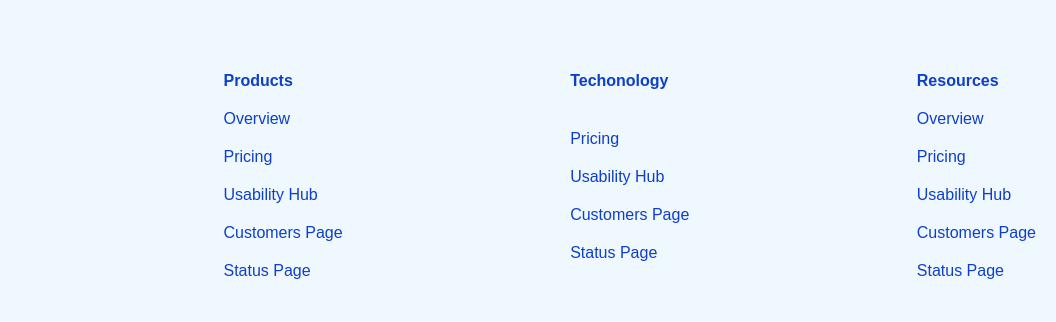
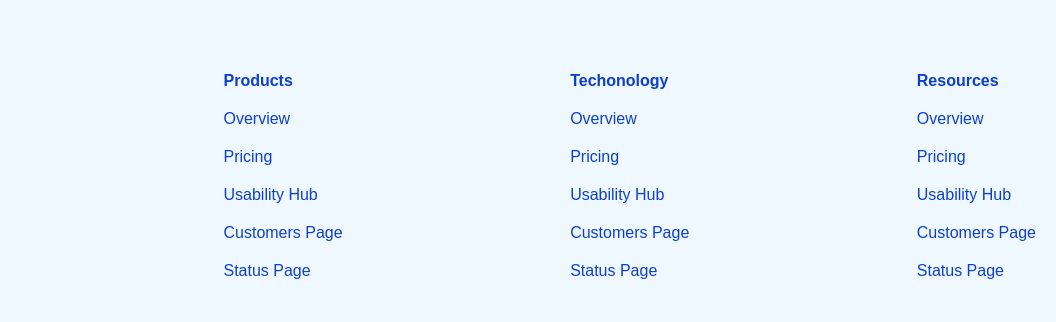
Before and after one commit to snipetop/Home-Page, a plain HTML site: page index.html in a window 1280 px wide. Shown: the part 2726-3048 px from the top of the page, 224-1280 px from the left. Drawn offline with Linux system fonts and the light colour scheme; files whose address does not match are found by name.

Commit message:
Update index.html

```diff
--- a/index.html
+++ b/index.html
@@ -198,7 +198,7 @@
      </div>
      <div class="link-column flex">
       <h4>Techonology</h4>
-      <a href="#" class="hover-link"></a>
+      <a href="#" class="hover-link">Overview</a>
       <a href="#" class="hover-link">Pricing</a>
       <a href="#" class="hover-link">Usability Hub</a>
       <a href="#" class="hover-link">Customers Page</a>
```
